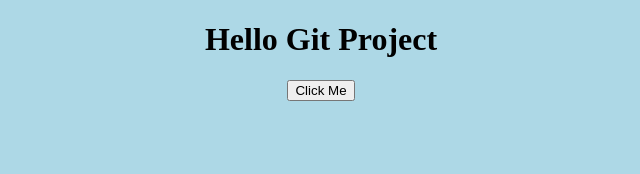
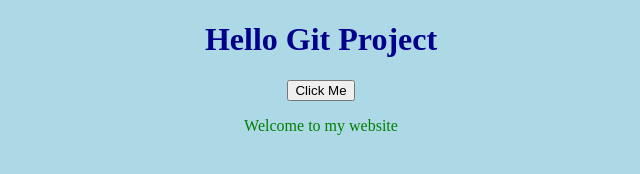
Before and after one commit to ShalevLavi/Example1, a plain HTML site: page index.html in a window 1280 px wide. Shown: the whole page, without its empty margins (319-959 px from the left). Drawn offline with Linux system fonts and the light colour scheme.

Commit message:
Updated The index And Style

```diff
--- a/index.html
+++ b/index.html
@@ -11,6 +11,7 @@
 <body>
     <h1>Hello Git Project</h1>
     <button onclick="sayHello()">Click Me</button>
+    <p>Welcome to my website</p>
     <script src="app.js"></script>
 </body>
 
--- a/style.css
+++ b/style.css
@@ -2,3 +2,11 @@ body {
     text-align: center;
     background-color: lightblue;
 }
+
+h1 {
+    color: darkblue;
+}
+
+p {
+    color: green;
+}
```
